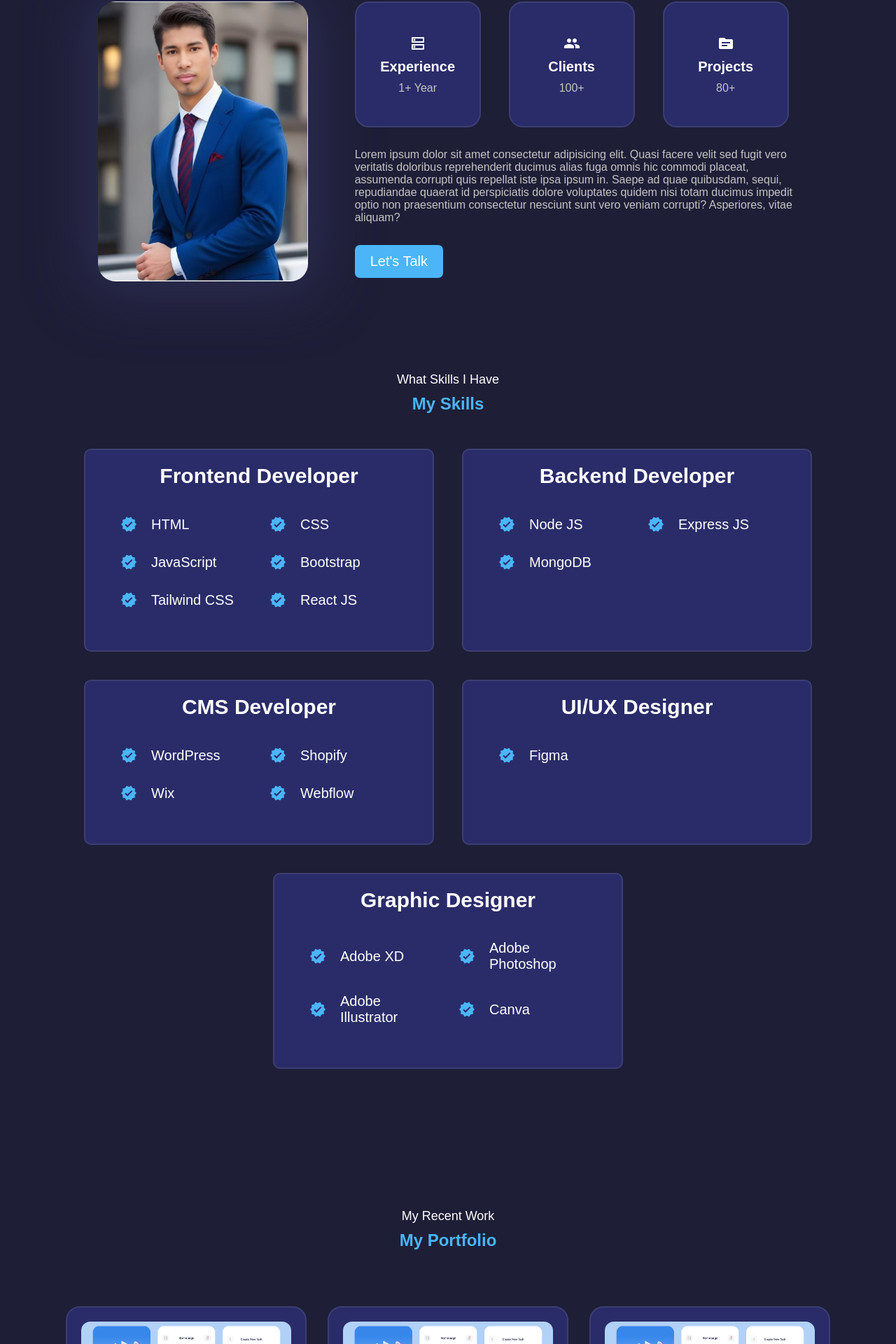
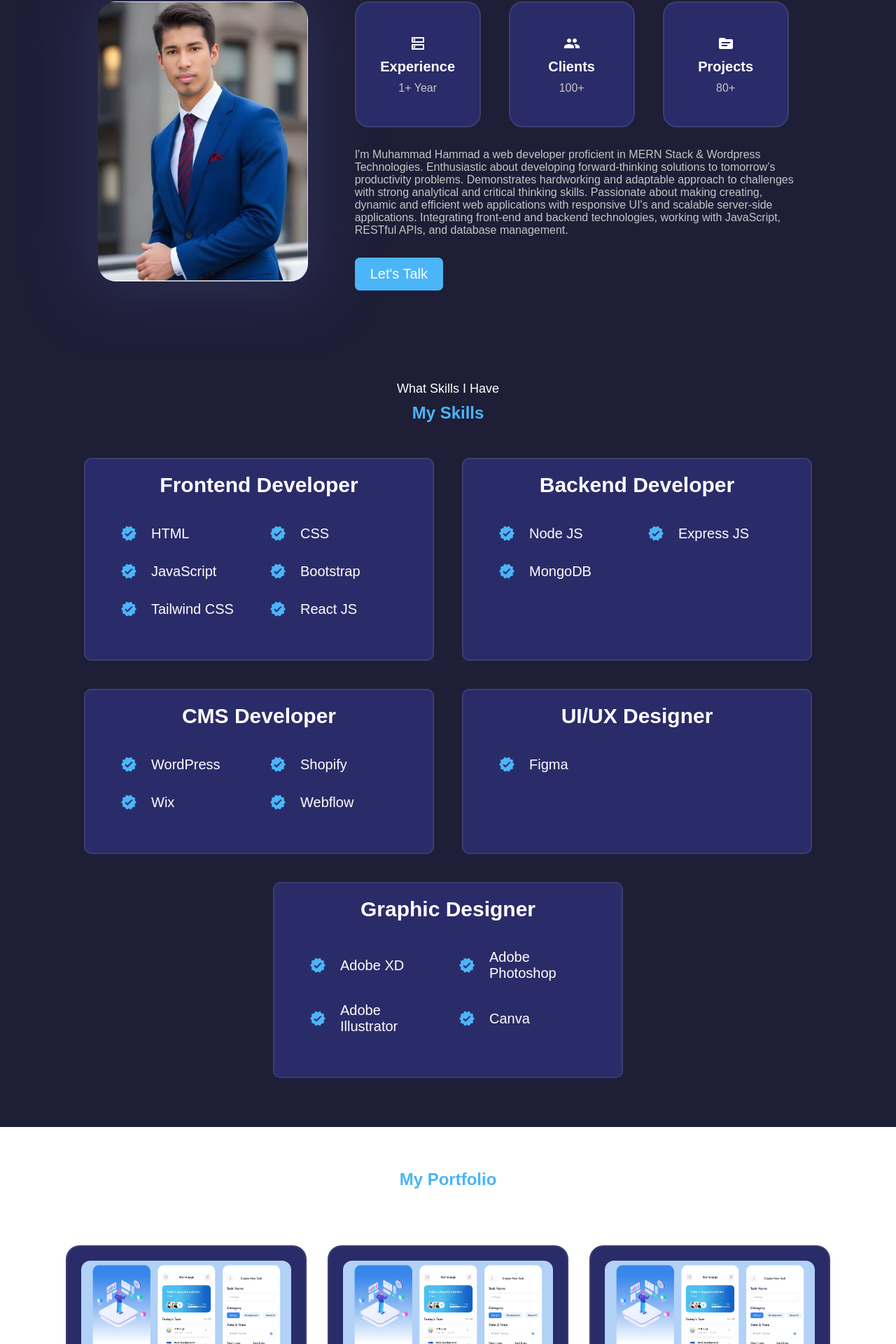
Before and after one commit to MHammad-374/Portfolio, a React (Vite) app: page / in a window 1280 px wide. Shown: the part 1015-2935 px from the top of the page at 70% size. Built offline with nearby package versions, Linux system fonts and the light colour scheme.

Commit message:
Changes More

```diff
--- a/src/App.css
+++ b/src/App.css
@@ -215,8 +215,9 @@ p.gray {
 /* --------------------------------------- Skills --------------------------------------- */
 
 #Experience {
-  /* background-color: #0b664a; */
   padding: 50px 0px;
+  max-width: 1800px;
+  margin: auto;
 }
 
 .skills-container {
@@ -267,6 +268,9 @@ li {
 
 section#Projects {
   margin: 100px 0px;
+  background-color: #fff;
+  max-width: 1800px;
+  margin: auto;
 }
 
 .projects-list {
--- a/src/components/About.jsx
+++ b/src/components/About.jsx
@@ -54,7 +54,14 @@ function About() {
               })
             }
           </div>
-          <div className="explaination">Lorem ipsum dolor sit amet consectetur adipisicing elit. Quasi facere velit sed fugit vero veritatis doloribus reprehenderit ducimus alias fuga omnis hic commodi placeat, assumenda corrupti quis repellat iste ipsa ipsum in. Saepe ad quae quibusdam, sequi, repudiandae quaerat id perspiciatis dolore voluptates quidem nisi totam ducimus impedit optio non praesentium consectetur nesciunt sunt vero veniam corrupti? Asperiores, vitae aliquam?</div>
+          <div className="explaination">
+            I'm Muhammad Hammad a web developer proficient in MERN Stack & Wordpress Technologies.
+            Enthusiastic about developing forward-thinking
+            solutions to tomorrow’s productivity problems. Demonstrates hardworking and
+            adaptable approach to challenges with strong analytical and critical thinking skills.
+            Passionate about making creating, dynamic and efficient web applications with
+            responsive UI's and scalable server-side applications. Integrating front-end and backend technologies, working with JavaScript, RESTful APIs, and database management.
+          </div>
           <TalkButton />
         </div>
       </div>
```
